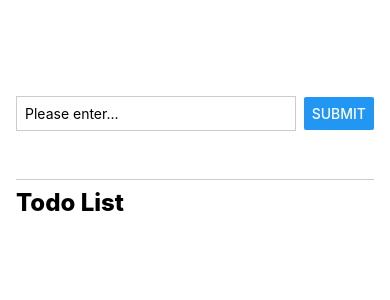
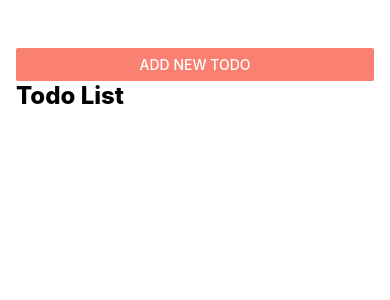
Before and after one commit to JingyiNiu/react-native-demo, a React Native app: screen / in a window 390 px wide. Shown: the top 300 px of the page. Built offline with nearby package versions, Linux system fonts and the light colour scheme.

Commit message:
open close modalk

```diff
--- a/App.js
+++ b/App.js
@@ -1,31 +1,40 @@
 import { useState } from "react";
-import { StyleSheet, View, FlatList, Text } from "react-native";
+import { StyleSheet, View, FlatList, Text, Button } from "react-native";
 import TodoInput from "./components/todoInput";
 import TodoItem from "./components/todoItem";
 
 export default function App() {
     const [todoList, setTodoList] = useState([]);
+    const [IsInputVisible, setIsInputVisible] = useState(false);
 
-    const handleSubmit = (input) => {
+    const handleSubmitTodo = (input) => {
         setTodoList([...todoList, { id: Math.random().toString(), text: input }]);
-        // setInput("");
+        setIsInputVisible(false)
     };
 
-    const handleDelete = (id) => {
-        // console.log("delete", id);
+    const handleDeleteTodo = (id) => {
         setTodoList((todoList) => todoList.filter((todo) => todo.id !== id));
+    };
+
+    const handleShowInput = () => {
+        setIsInputVisible(true);
+    };
+
+    const handleCancelInput = () => {
+        setIsInputVisible(false);
     };
 
     return (
         <View style={styles.appContainer}>
-            <TodoInput onTodoSubmit={handleSubmit} />
+            <Button title="Add new todo" color="salmon" onPress={handleShowInput} />
+            {IsInputVisible && <TodoInput onTodoSubmit={handleSubmitTodo} visible={IsInputVisible} closeInput={handleCancelInput} />}
             <View style={styles.listContainer}>
                 <Text style={styles.listTitle}>Todo List</Text>
                 <FlatList
                     data={todoList}
                     keyExtractor={(item) => item.id}
                     renderItem={(todo) => {
-                        return <TodoItem todo={todo} onItemDelete={handleDelete} />;
+                        return <TodoItem todo={todo} onItemDelete={handleDeleteTodo} />;
                     }}
                 ></FlatList>
             </View>
@@ -35,9 +44,9 @@
 
 const styles = StyleSheet.create({
     appContainer: {
+        flex: 1,
+        paddingTop: 48,
         paddingHorizontal: 16,
-        paddingTop: 48,
-        flex: 1,
     },
     listContainer: {
         flex: 5,
--- a/components/todoInput.js
+++ b/components/todoInput.js
@@ -1,7 +1,7 @@
 import { useState } from "react";
-import { StyleSheet, View, TextInput, Button } from "react-native";
+import { StyleSheet, View, TextInput, Button, Modal } from "react-native";
 
-const TodoInput = ({ onTodoSubmit } = props) => {
+const TodoInput = ({ onTodoSubmit, visible, closeInput } = props) => {
     const [input, setInput] = useState("");
 
     const handleInput = (e) => {
@@ -13,30 +13,45 @@
     };
 
     return (
-        <View style={styles.inputContainer}>
-            <TextInput placeholder="Please enter..." style={styles.textInput} onChangeText={handleInput} value={input} />
-            <Button title="Submit" onPress={handleSubmit} />
-        </View>
+        <Modal visible={visible} animationType="slide">
+            <View style={styles.inputContainer}>
+                <TextInput placeholder="Please enter..." style={styles.textInput} onChangeText={handleInput} value={input} />
+                <View style={styles.buttonContainer}>
+                    <View style={styles.button}>
+                        <Button title="Submit" onPress={handleSubmit} />
+                    </View>
+                    <View style={styles.button}>
+                        <Button title="Cancel" onPress={closeInput} />
+                    </View>
+                </View>
+            </View>
+        </Modal>
     );
 };
 
 const styles = StyleSheet.create({
     inputContainer: {
         flex: 1,
-        flexDirection: "row",
-        justifyContent: "space-between",
+        justifyContent: "center",
         alignItems: "center",
-        // paddingBottom: 8,
-        marginBottom: 8,
+        marginVertical: 8,
+        padding:16,
         borderBottomWidth: 1,
         borderBottomColor: "#ccc",
     },
     textInput: {
         borderWidth: 1,
         borderColor: "#cccccc",
-        flex: 1,
-        marginRight: 8,
+        width:"100%",
         padding: 8,
+    },
+    buttonContainer: {
+        flexDirection: "row",
+        marginTop: 16,
+    },
+    button: {
+        width: 100,
+        marginHorizontal: 8,
     },
 });
 
```
